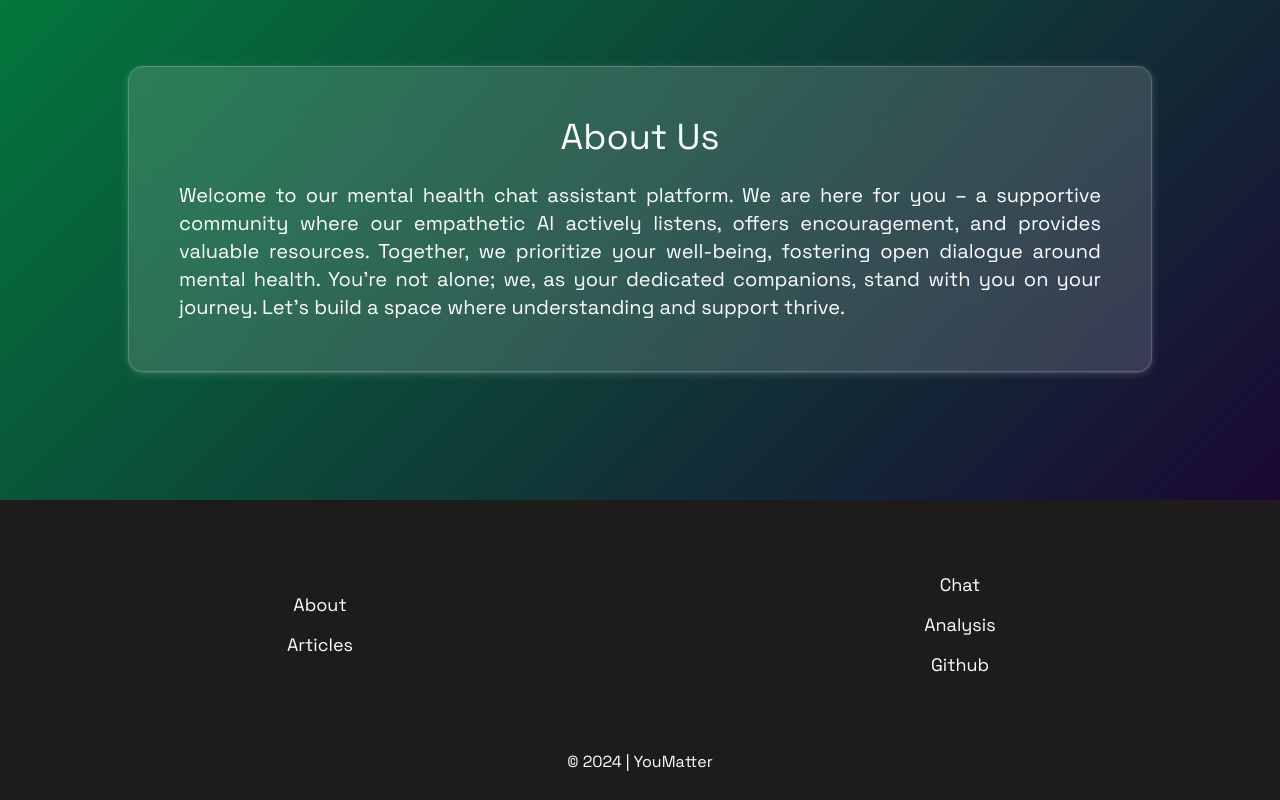
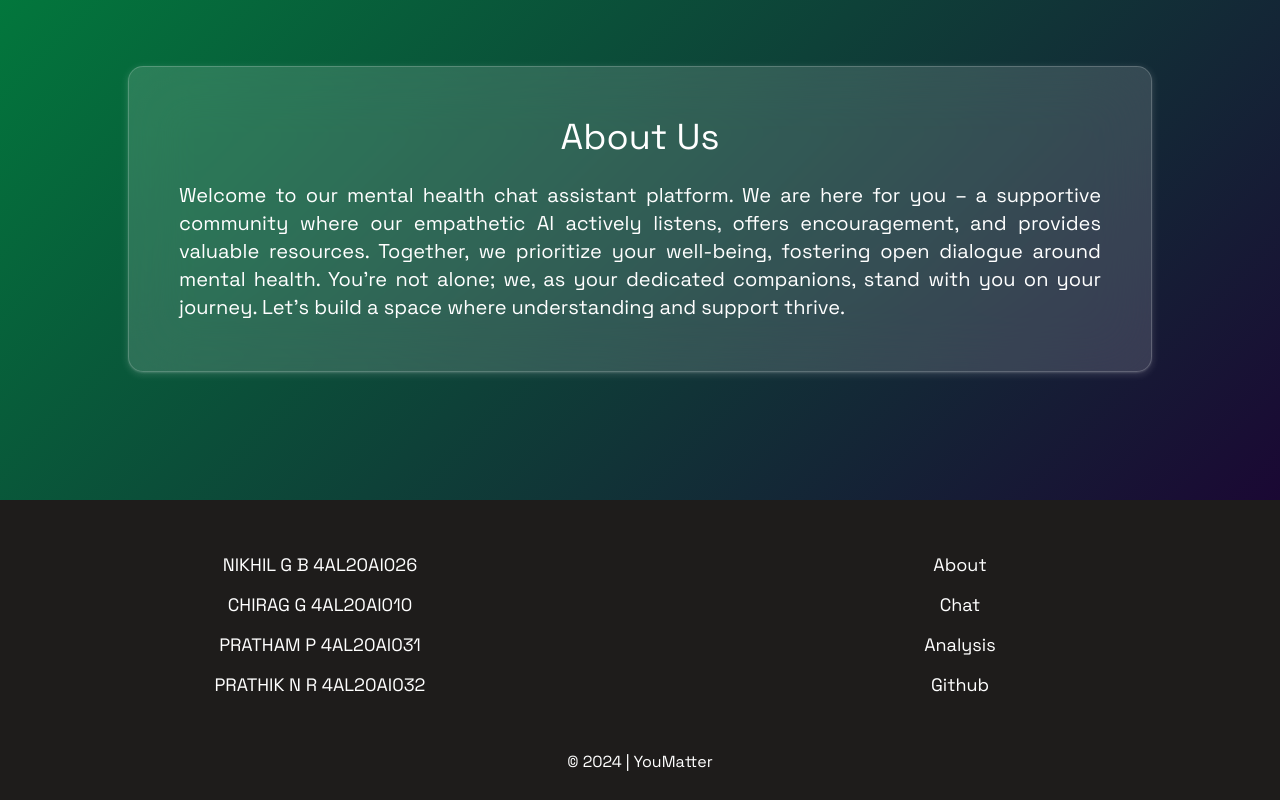
Before and after one commit to subharthihazra/Youmatter, a React (Create React App) app in the folder Frontend/: page / in a window 1280 px wide. Shown: the part 2578-3378 px from the top of the page. Built offline with nearby package versions, Linux system fonts and the light colour scheme; no server answers.

Commit message:
Team Members Updated

```diff
--- a/Frontend/src/pages/homepage/homepage.js
+++ b/Frontend/src/pages/homepage/homepage.js
@@ -192,14 +192,23 @@ function Homepage() {
         <div className="m-auto h-full" style={{ maxWidth: "1320px" }}>
           <div className="grid grid-cols-2 h-5/6">
             <div className="flex flex-col justify-center items-center gap-3 text-lg">
+              <div>
+              NIKHIL G B 4AL20AI026
+              </div>
+              <div  >
+              CHIRAG G 4AL20AI010
+              </div>
+              <div>
+              PRATHAM P 4AL20AI031
+              </div>
+              <div>
+              PRATHIK N R 4AL20AI032
+              </div>
+            </div>
+            <div className="flex flex-col justify-center items-center gap-3 text-lg">
               <div onClick={aboutClick} className="cursor-pointer">
                 About
               </div>
-              <div onClick={articlesClick} className="cursor-pointer">
-                Articles
-              </div>
-            </div>
-            <div className="flex flex-col justify-center items-center gap-3 text-lg">
               <div
                 onClick={() => {
                   navigate("/message");
```
